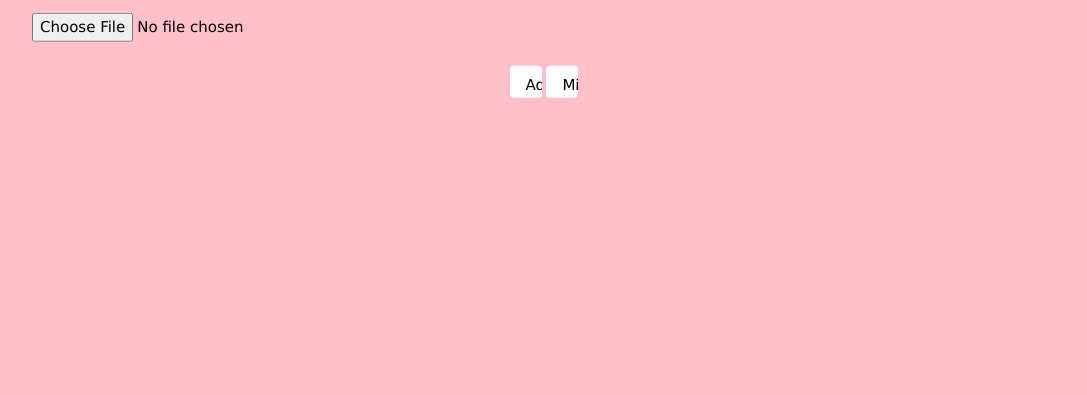
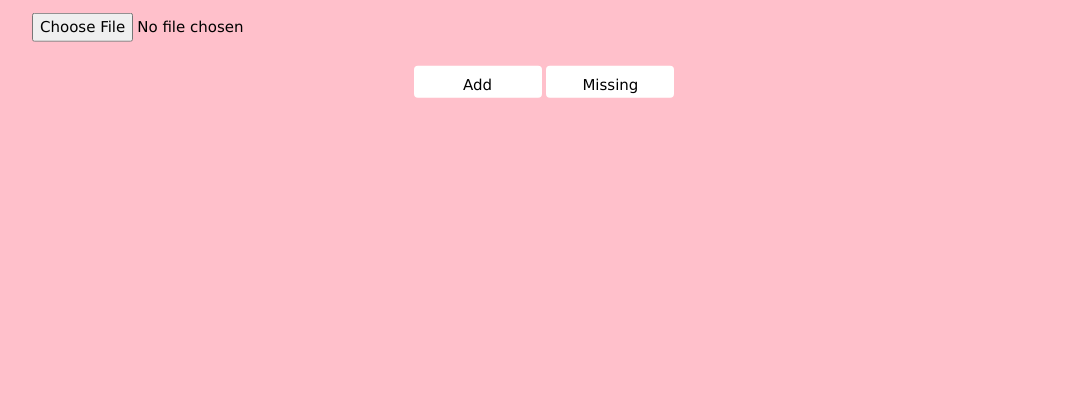
Before and after one commit to jatinvinkumar/WebScanner, a plain HTML site: page index.html in a window 1280 px wide. Shown: the part 405-800 px from the top of the page, without its empty margins (96-1183 px from the left). Drawn offline with nearby package versions, Linux system fonts and the light colour scheme.

Commit message:
Update index.html

```diff
--- a/index.html
+++ b/index.html
@@ -16,7 +16,7 @@ img{
 .button2{
   display: inline-block;
     height: 4vh;
-    width: 20px;
+    width: 10vw;
 }
 .search{
   width: 80vw;
```
